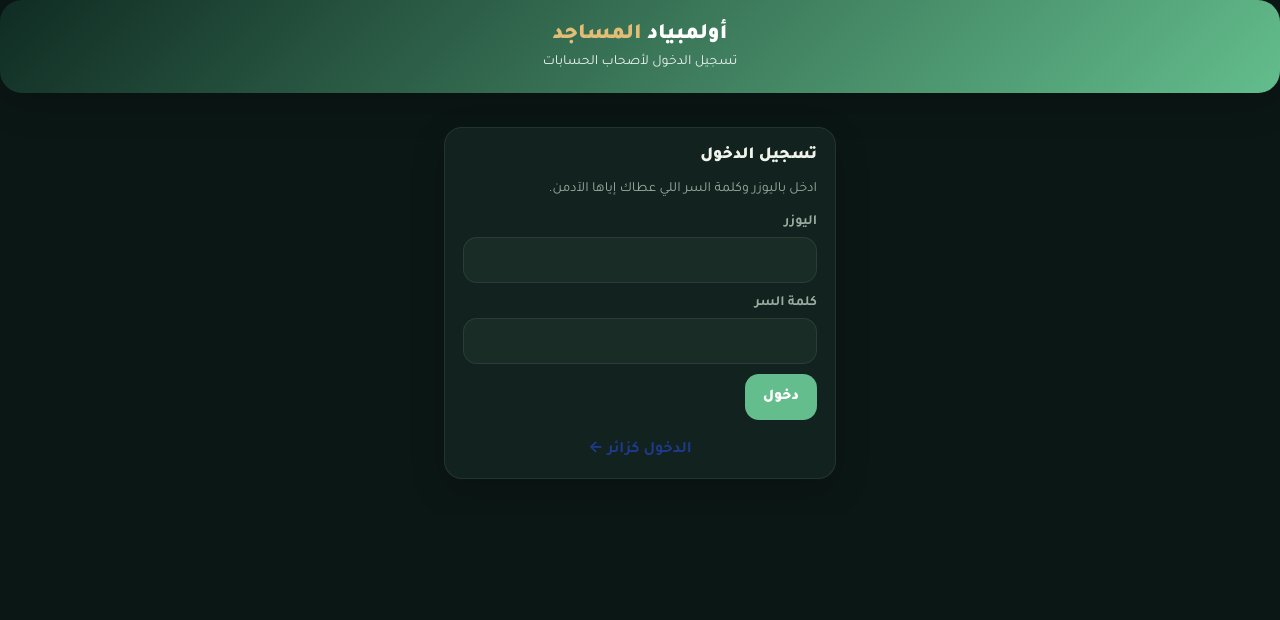
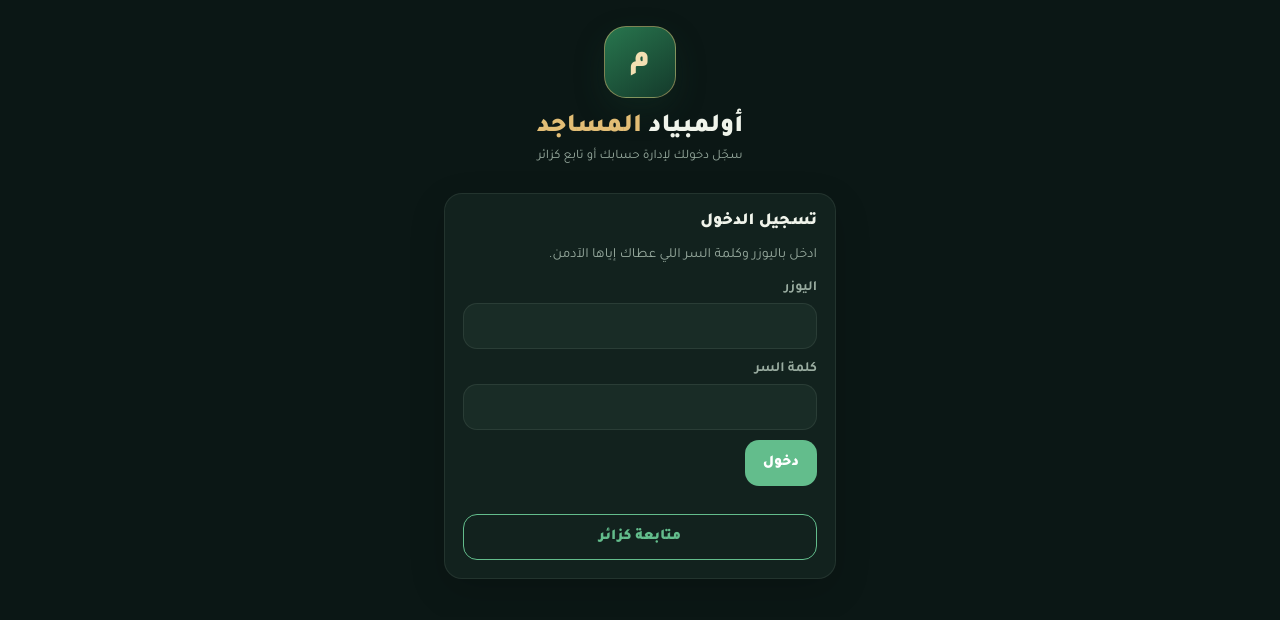
Before and after one commit to thekingwise07-sketch/olympiad, a plain HTML site: page index.html in a window 1280 px wide. Drawn offline with Linux system fonts and the light colour scheme; no server answers.

Commit message:
Add files via upload

```diff
--- a/index.html
+++ b/index.html
@@ -10,10 +10,14 @@
   <link href="https://fonts.googleapis.com/css2?family=Tajawal:wght@400;700;900&display=swap" rel="stylesheet">
 </head>
 <body>
-  <div class="hero" style="text-align:center"><h1>أولمبياد <span class="gold">المساجد</span></h1><p>تسجيل الدخول لأصحاب الحسابات</p></div>
+  <div style="text-align:center;padding:26px 10px 8px">
+      <div style="width:72px;height:72px;margin:0 auto 14px;display:grid;place-items:center;border-radius:22px;background:linear-gradient(145deg,#28764e,#143a2b);color:#f3dfb2;border:1px solid rgba(226,189,117,.5);font-size:30px;font-weight:900;box-shadow:0 12px 30px rgba(20,58,43,.3)">م</div>
+      <h1 style="margin:0;font-size:26px;font-weight:900">أولمبياد <span class="gold">المساجد</span></h1>
+      <p class="muted" style="margin:6px 0 0">سجّل دخولك لإدارة حسابك أو تابع كزائر</p>
+    </div>
 
-  <main class="wrap" style="max-width:440px;margin:0 auto;padding-top:20px">
-    <section class="card" id="loginStep">
+  <main class="wrap" style="max-width:440px;margin:0 auto;padding-top:8px">
+    <section class="card" id="loginStep" style="margin-top:12px">
       <h2>تسجيل الدخول</h2>
       <p class="hint">ادخل باليوزر وكلمة السر اللي عطاك إياها الآدمن.</p>
       <form id="loginForm">
@@ -24,7 +28,7 @@
         <button id="loginBtn" type="submit">دخول</button>
         <p id="loginErr" class="err" role="alert"></p>
       </form>
-      <p style="text-align:center;margin:16px 0 0"><a href="app.html" style="color:#1E3A8A;font-weight:700;text-decoration:none">الدخول كزائر ←</a></p>
+      <a href="app.html" class="btn ghost" style="width:100%;margin-top:12px;text-align:center">متابعة كزائر</a>
     </section>
 
     <section class="card hidden" id="changeStep">
```
